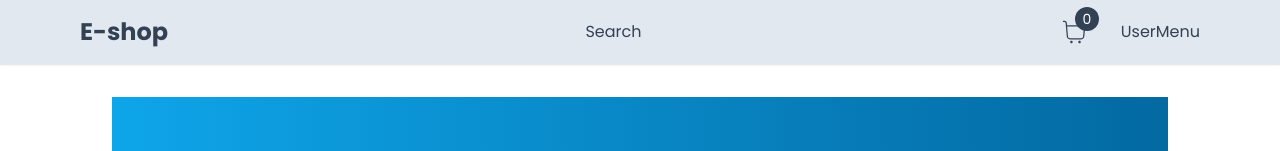
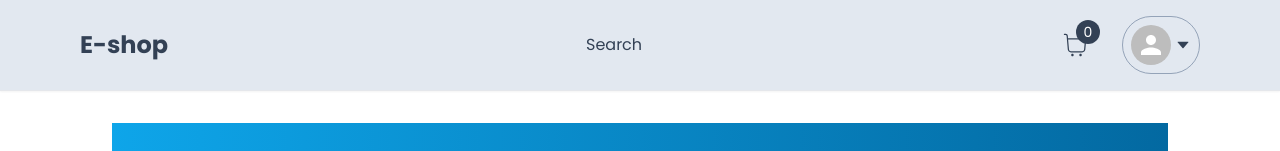
Before and after one commit to gregsypek/e-shop, a Next.js app: page / in a window 1280 px wide. Shown: the top 151 px of the page. Built offline with nearby package versions, Linux system fonts and the light colour scheme.

Commit message:
add user menu to navbar

```diff
--- /dev/null
+++ b/app/components/nav/BackDrop.tsx
@@ -0,0 +1,14 @@
+interface BackDropProps {
+	onClick: () => void;
+}
+
+const BackDrop: React.FC<BackDropProps> = ({ onClick }) => {
+	return (
+		<div
+			onClick={onClick}
+			className="z-20 bg-slate-200 opacity-50 w-screen h-screen fixed top-0 left-0"
+		></div>
+	);
+};
+
+export default BackDrop;
--- /dev/null
+++ b/app/components/nav/MenuItem.tsx
@@ -0,0 +1,17 @@
+interface MenuItemProps {
+	children: React.ReactNode;
+	onClick: () => void;
+}
+
+const MenuItem: React.FC<MenuItemProps> = ({ children, onClick }) => {
+	return (
+		<div
+			onClick={onClick}
+			className="px-4 py-3 hover:bg-neutral-100 transition"
+		>
+			{children}
+		</div>
+	);
+};
+
+export default MenuItem;
--- a/app/components/nav/NavBar.tsx
+++ b/app/components/nav/NavBar.tsx
@@ -1,23 +1,25 @@
 import Link from "next/link";
 import Container from "../Container";
 import CartCount from "./CartCount";
+import UserMenu from "./UserMenu";
 
 const NavBar = () => {
 	return (
 		<div className="sticky top-0 w-full bg-slate-200 z-30 shadow-sm ">
-      <div className="py-4 border-b-[1px]" >
+			<div className="py-4 border-b-[1px]">
 				<Container>
 					<div className="flex items-center justify-between gap-3 md:gap-0">
-            <Link className="font-bold text-2xl" href="/">E-shop</Link>
+						<Link className="font-bold text-2xl" href="/">
+							E-shop
+						</Link>
 						<div className="hidden md:block">Search</div>
 						<div className="flex items-center gap-8">
 							<CartCount />
-              <div>UserMenu</div>
+							<UserMenu />
 						</div>
 					</div>
 				</Container>
 			</div>
-
 		</div>
 	);
 };
--- /dev/null
+++ b/app/components/nav/UserMenu.tsx
@@ -0,0 +1,62 @@
+"use client";
+
+import { Avatar, Backdrop, dividerClasses } from "@mui/material";
+import Link from "next/link";
+import { useCallback, useState } from "react";
+import { AiFillCaretDown } from "react-icons/ai";
+import MenuItem from "./MenuItem";
+import { signOut } from "next-auth/react";
+import BackDrop from "./BackDrop";
+
+const UserMenu = () => {
+	const [isOpen, setIsOpen] = useState(false);
+
+	const toggleOpen = useCallback(() => {
+		setIsOpen((prev) => !prev);
+	}, []);
+	return (
+    <>
+		<div className="relative z-30">
+			<div
+				onClick={toggleOpen}
+				className="p-2 border-[1px] border-slate-400 flex flex-row items-center gap-1 rounded-full cursor-pointer hover:shadow-md transition text-slate-700"
+			>
+				<Avatar />
+				<AiFillCaretDown />
+			</div>
+			{isOpen && (
+				<div className="absolute rounded-md shadow-md w-[170px] bg-white overflow-hidden right-0 top-12 text-sm flex flex-col cursor-pointer">
+				<div>
+						<Link href="/orders">
+							<MenuItem onClick={toggleOpen}>Your Orders</MenuItem>
+						</Link>
+						<Link href="/admin">
+							<MenuItem onClick={toggleOpen}>Admin Dashboard</MenuItem>
+						</Link>
+
+						<MenuItem
+							onClick={() => {
+								toggleOpen();
+								signOut();
+							}}
+						>
+						Logout
+						</MenuItem>
+					</div>
+          <div>
+          <Link href="/login">
+							<MenuItem onClick={toggleOpen}>Login</MenuItem>
+						</Link>
+						<Link href="/register">
+							<MenuItem onClick={toggleOpen}>Register</MenuItem>
+						</Link>
+          </div>
+				</div>
+			)}
+		</div>
+    {isOpen ? <BackDrop onClick={toggleOpen}/> : null }
+    </>
+	);
+};
+
+export default UserMenu;
```
Lines whose indentation alone changed are shown as unchanged.
